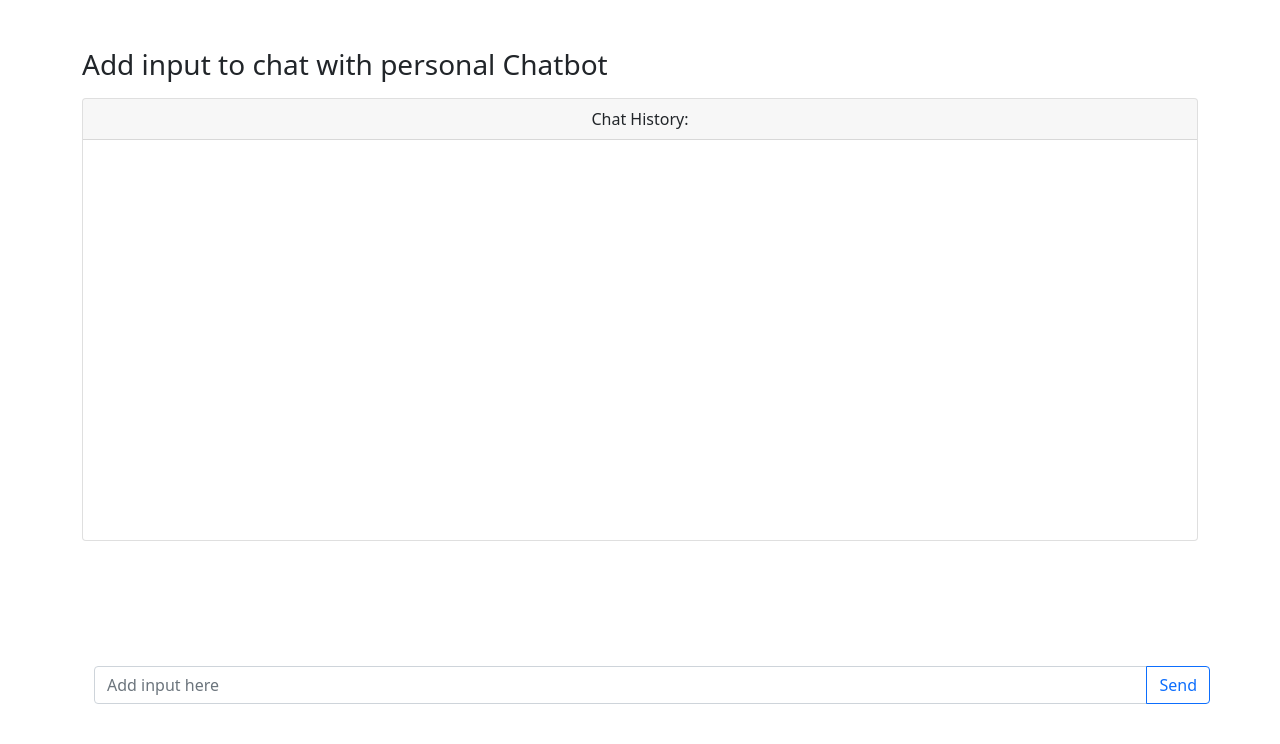
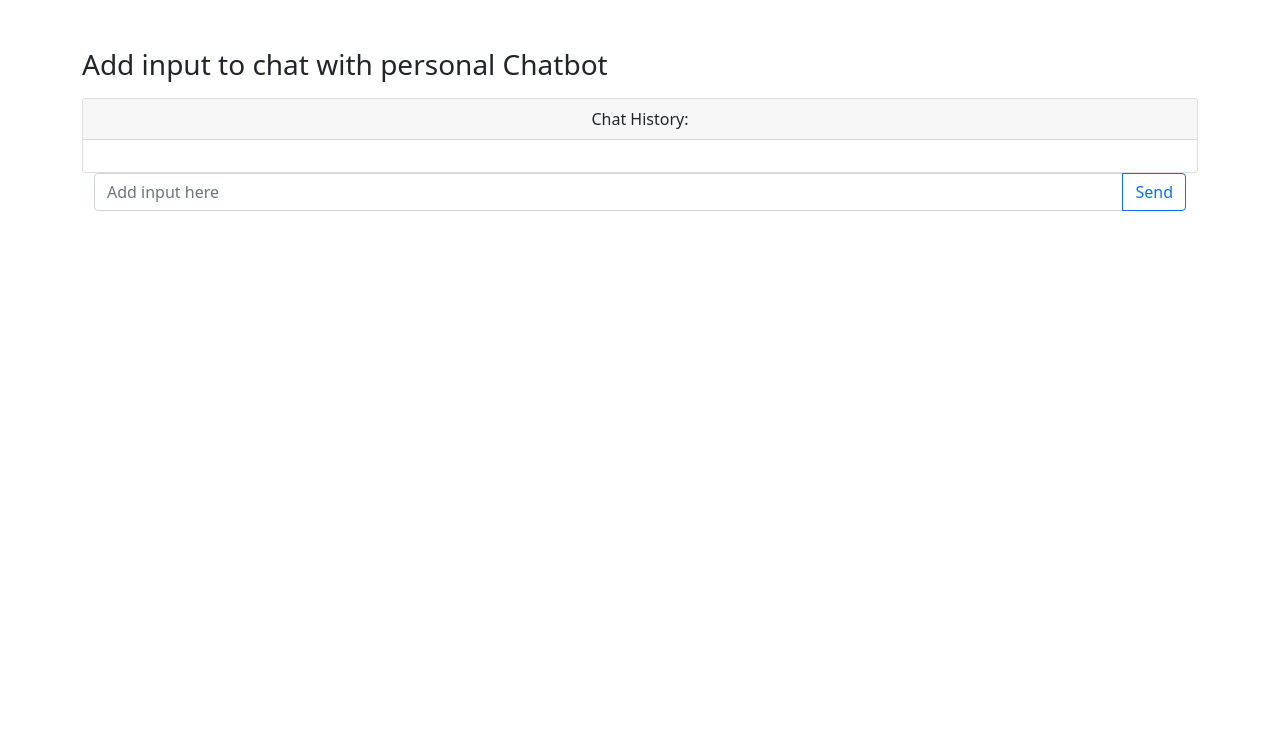
Before and after one commit to Anshi231/Chatbot, a FastAPI app: page / in a window 1280 px wide. Shown: the part 56-800 px from the top of the page. Run offline with FastAPI, Linux system fonts and the light colour scheme.

Commit message:
Update layout.html

```diff
--- a/Templates/layout.html
+++ b/Templates/layout.html
@@ -5,77 +5,17 @@
         <meta name="viewport" content="width=device-width, initial-scale=1">
 
         <!-- Bootstrap CSS -->
-    <link href="https://cdn.jsdelivr.net/npm/bootstrap@5.0.2/dist/css/bootstrap.min.css" rel="stylesheet" crossorigin="anonymous">
+        <link href="https://cdn.jsdelivr.net/npm/bootstrap@5.0.2/dist/css/bootstrap.min.css" rel="stylesheet" integrity="sha384-EVSTQN3/azprG1Anm3QDgpJLIm9Nao0Yz1ztcQTwFspd3yD65VohhpuuCOmLASjC" crossorigin="anonymous">
 
-    <!-- Highlight.js CSS -->
-    <link rel="stylesheet" href="https://cdnjs.cloudflare.com/ajax/libs/highlight.js/11.7.0/styles/default.min.css">
-
-    <style>
-        .chat-history {
-            text-align: left;
-            width: 100%;
-            height: 400px;
-            display: flex;
-            flex-direction: column;
-            overflow-y: auto;
-        }
-
-        .chat-message {
-            width: fit-content;
-            word-wrap: break-word;
-        }
-
-        .chat-message.user-input {
-            background-color: #d0eaff;
-            text-align: left;
-            border-radius: 5px;
-            padding: 5px;
-            margin-bottom: 8px;
-        }
-
-        .chat-message.ai-response {
-            background-color: #f1f1f1;
-            text-align: left;
-            border-radius: 5px;
-            padding: 5px;
-            margin-bottom: 8px;
-        }
-
-        .chat-history pre {
-            background-color: #f5f5f5;
-            padding: 10px;
-            border-radius: 5px;
-            overflow-x: auto;
-            font-size: 14px;
-            margin: 5px 0;
-        }
-
-        .chat-history code {
-            font-family: "Courier New", monospace;
-            color: #333;
-        }
-
-        #footer {
-            position: fixed;
-            bottom: 3%;
-            width: 95%;
-        }
-    </style>
+        <title>Chatbot</title>
     </head>
     <body>
         {% include 'navbar.html' %}
+
         {% block content %}
         {% endblock %}
 
-    <!-- Bootstrap Bundle with Popper -->
-    <script src="https://cdn.jsdelivr.net/npm/bootstrap@5.0.2/dist/js/bootstrap.bundle.min.js" crossorigin="anonymous"></script>
-
-    <!-- Highlight.js Script -->
-    <script src="https://cdnjs.cloudflare.com/ajax/libs/highlight.js/11.7.0/highlight.min.js"></script>
-    <script>
-        document.addEventListener("DOMContentLoaded", () => {
-            hljs.highlightAll(); // Highlight all code blocks
-        });
-    </script>
+        <!-- Option 1: Bootstrap Bundle with Popper -->
+        <script src="https://cdn.jsdelivr.net/npm/bootstrap@5.0.2/dist/js/bootstrap.bundle.min.js" integrity="sha384-MrcW6ZMFYlzcLA8Nl+NtUVF0sA7MsXsP1UyJoMp4YLEuNSfAP+JcXn/tWtIaxVXM" crossorigin="anonymous"></script>
     </body>
 </html>
```
Lines whose indentation alone changed are shown as unchanged.
